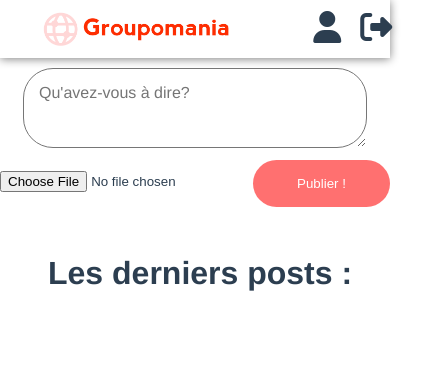
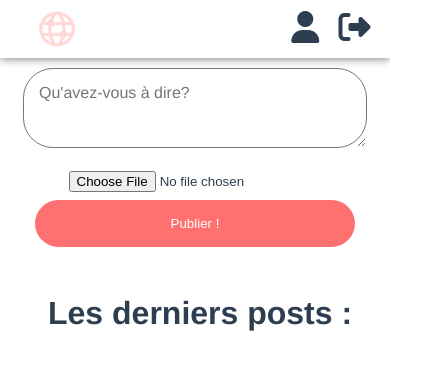
Before and after one commit to ZordanLS/JordanLesur_7_12072021, a Vue app in the folder frontend/: page / in a window 390 px wide. Shown: the top 370 px of the page, 432 px wide, since content can reach past the window. Built offline with nearby package versions, Linux system fonts and the light colour scheme; no server answers; sample sign-in values are in the browser's storage.

Commit message:
Finalisation du responsive

```diff
--- a/frontend/src/App.vue
+++ b/frontend/src/App.vue
@@ -33,14 +33,10 @@
   height: 3rem;
 }
 .nav {
-  padding: 10px 30px;
+  padding: 10px 10px;
   a {
     font-weight: bold;
     color: #2c3e50;
-
-    &.router-link-exact-active {
-      color: #ff7070;
-    }
   }
 }
 </style>
--- a/frontend/src/components/Comment.vue
+++ b/frontend/src/components/Comment.vue
@@ -199,10 +199,6 @@
   input[type="password"] {
     width: 90%;
   }
-
-  button {
-    width: 60%;
-  }
 }
 
 .commentcard {
--- a/frontend/src/components/Feed.vue
+++ b/frontend/src/components/Feed.vue
@@ -256,10 +256,6 @@
   input[type="password"] {
     width: 90%;
   }
-
-  button {
-    width: 60%;
-  }
 }
 
 .card {
@@ -271,6 +267,12 @@
   margin-right: auto;
   margin-left: auto;
   overflow: hidden;
+}
+
+@media screen and (max-width: 870px) {
+  .card {
+    width: 90%;
+  }
 }
 
 .username {
@@ -330,8 +332,10 @@
   padding-bottom: 0.5rem;
   font-weight: bold;
 }
+
 .deletebutton {
   border-bottom-left-radius: 30px;
   font-size: 1.2rem;
+  height: 3.5rem;
 }
 </style>
--- a/frontend/src/components/Login.vue
+++ b/frontend/src/components/Login.vue
@@ -136,8 +136,7 @@
   input[type="password"] {
     width: 90%;
   }
-
-  button {
+  #loginbutton {
     width: 60%;
   }
 }
--- a/frontend/src/components/Navbar.vue
+++ b/frontend/src/components/Navbar.vue
@@ -1,7 +1,8 @@
 <template>
   <div id="navcontainer" class="nav-container">
     <div class="nav">
-      <router-link to="/"><img src="../assets/header-logo.png" alt="Logo Groupomania" class="headerlogo"/></router-link>
+      <router-link to="/"><img src="../assets/header-logo.png" alt="Logo Groupomania" class="headerlogo" id="logobig"/></router-link>
+      <router-link to="/"><img src="../assets/icon.png" alt="Logo Groupomania" class="headerlogo" id="logosmall"/></router-link>
     </div>
     <div class="nav">
       <a id="profilelink"><i class="fas fa-user iconlink" /><span class="textlink">Mon profil</span></a>
@@ -54,12 +55,11 @@
   justify-content: space-between;
   height: 3rem;
   background-color: white;
-  filter : drop-shadow(0px 1px 5px grey);
+  filter: drop-shadow(0px 1px 5px grey);
   z-index: 1;
 }
 .nav {
   display: flex;
-  padding: 10px 30px;
   a {
     display: flex;
     white-space: nowrap;
@@ -73,6 +73,9 @@
     display: none;
   }
 }
+    #logosmall {
+          display: none;
+    }
 @media screen and (max-width: 545px) {
   .nav {
     .iconlink {
@@ -85,4 +88,12 @@
     display: none;
   }
 }
+@media screen and (max-width: 390px) {
+  #logosmall {
+    display: flex;
+  }
+  #logobig {
+    display: none;
+  }
+}
 </style>
--- a/frontend/src/components/NewPost.vue
+++ b/frontend/src/components/NewPost.vue
@@ -138,13 +138,10 @@
   input[type="password"] {
     width: 90%;
   }
-
-  button {
-    width: 60%;
-  }
 }
 .uploadcontainer {
   display: flex;
+  flex-wrap: wrap;
   justify-content: center;
 }
 input[type="file"] {
--- a/frontend/src/components/Post.vue
+++ b/frontend/src/components/Post.vue
@@ -300,19 +300,11 @@
   input[type="password"] {
     width: 90%;
   }
-
-  button {
-    width: 60%;
+}
+@media screen and (max-width: 870px) {
+  .card {
+    width: 90%;
   }
-}
-
-.card {
-  border: solid;
-  border-color: #ff7070;
-  margin: 3rem;
-  width: 50rem;
-  margin-right: auto;
-  margin-left: auto;
 }
 
 .username {
@@ -347,4 +339,10 @@
   padding: 15px;
   border-radius: 30px;
 }
+.deletebutton {
+  border-bottom-left-radius: 30px;
+  font-size: 1.2rem;
+  height: 3.5rem;
+}
+
 </style>
--- a/frontend/src/components/Profile.vue
+++ b/frontend/src/components/Profile.vue
@@ -131,20 +131,13 @@
   input[type="password"] {
     width: 90%;
   }
-
-  button {
-    width: 60%;
+}
+@media screen and (max-width: 870px) {
+  .card {
+    width: 90%;
   }
 }
 
-.usercard {
-  display: flex;
-  flex-direction: row;
-  margin: 3rem;
-  width: 50rem;
-  margin-right: auto;
-  margin-left: auto;
-}
 
 .username {
   text-align: left;
@@ -178,6 +171,7 @@
 
 #profile {
   display: flex;
+  flex-wrap: wrap;
   justify-content: space-around;
 }
 
@@ -185,6 +179,12 @@
   display: flex;
   align-items: center;
   justify-content: center;
-  font-size: 1.8rem;
+  font-size: 2vmax;
 }
+.deletebutton {
+  border-bottom-left-radius: 30px;
+  font-size: 1.2rem;
+  height: 3.5rem;
+}
+
 </style>
--- a/frontend/src/components/ProfileFeed.vue
+++ b/frontend/src/components/ProfileFeed.vue
@@ -237,10 +237,6 @@
   input[type="password"] {
     width: 90%;
   }
-
-  button {
-    width: 60%;
-  }
 }
 
 .card {
--- a/frontend/src/components/UpdateProfile.vue
+++ b/frontend/src/components/UpdateProfile.vue
@@ -250,12 +250,12 @@
 }
 
 @media screen and (max-width: 550px) {
+  input[type="file"],
   input[type="text"],
   input[type="password"] {
     width: 90%;
   }
-
-  button {
+  #updatebutton {
     width: 60%;
   }
 }
@@ -294,14 +294,16 @@
 
 #profile {
   display: flex;
+  flex-wrap: wrap;
   justify-content: space-around;
 }
 
 .rightside {
   display: flex;
+  flex-wrap: wrap;
   align-items: center;
   justify-content: center;
-  font-size: 1.8rem;
+  font-size: 2vmax;
 }
 .profileuserpic {
   max-height: 10rem;
```
Also changed, not shown: frontend/src/assets/icon.png, 1 other file (tests, documents, lock files or other folders).
